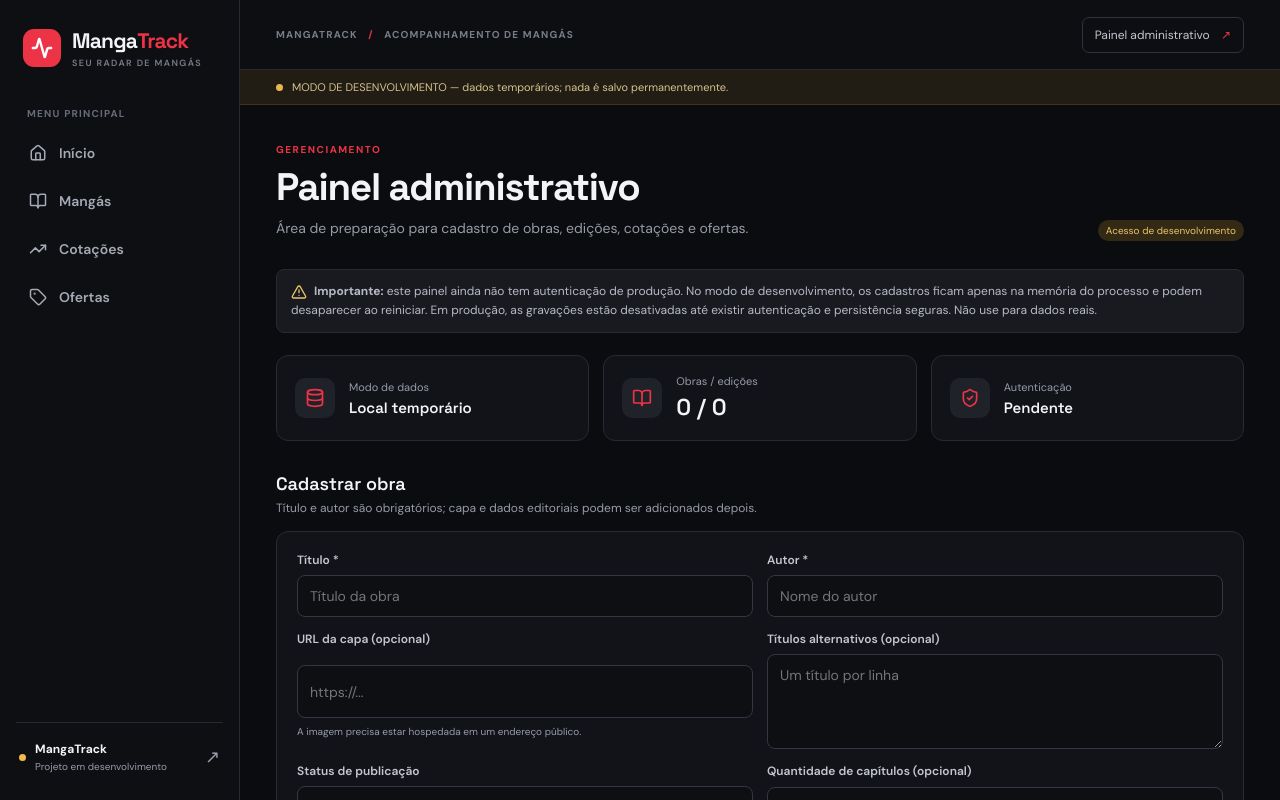
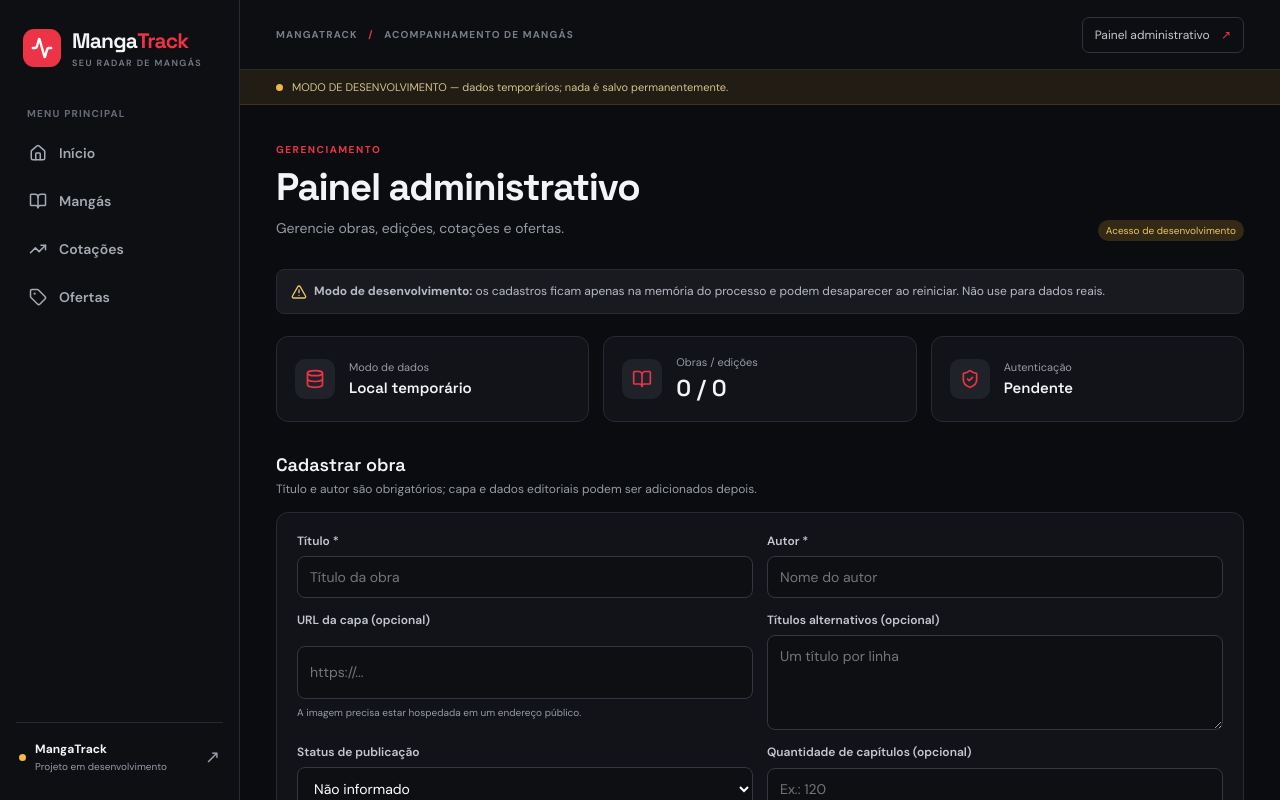
Before and after one commit to plpa12/MangaTrack, a Next.js app: page /admin in a window 1280 px wide. Shown: the top 800 px of the page. Built offline with nearby package versions, Linux system fonts and the light colour scheme; no server answers.

Commit message:
feat: protect admin page with Supabase authorization

```diff
--- a/app/admin/page.tsx
+++ b/app/admin/page.tsx
@@ -1,4 +1,8 @@
 import Link from "next/link";
+import { redirect } from "next/navigation";
+import { dataMode } from "@/lib/data";
+import { isSupabaseAdmin } from "@/lib/supabase/admin";
+import { logoutAction } from "@/app/login/actions";
 import { AlertTriangle, BookOpen, Database, ShieldCheck, Tag, TrendingUp } from "lucide-react";
 import { getDataModeLabel, dataRepository } from "@/lib/data";
 import MangaForm from "./manga-form";
@@ -9,6 +13,7 @@ import OfferManagement from "./offer-management";
 import QuotationManagement from "./quotation-management";
 
 export default async function AdminPage() {
+  if (dataMode === "supabase" && !(await isSupabaseAdmin())) redirect("/login");
   const local = getDataModeLabel().startsWith("Modo local");
   const [mangas, editions, quotations, offers] = await Promise.all([
     dataRepository.listManga(),
@@ -17,8 +22,8 @@ export default async function AdminPage() {
     dataRepository.listOffers()
   ]);
   return <div>
-    <div className="page-heading"><div><span className="eyebrow">GERENCIAMENTO</span><h1>Painel administrativo</h1><p>Área de preparação para cadastro de obras, edições, cotações e ofertas.</p></div><span className="pill pill-warning">Acesso de desenvolvimento</span></div>
-    <div className="notice"><AlertTriangle size={16} style={{display:"inline",verticalAlign:"middle",marginRight:7,color:"#e8c46b"}}/><strong>Importante:</strong> este painel ainda não tem autenticação de produção. No modo de desenvolvimento, os cadastros ficam apenas na memória do processo e podem desaparecer ao reiniciar. Em produção, as gravações estão desativadas até existir autenticação e persistência seguras. Não use para dados reais.</div>
+    <div className="page-heading"><div><span className="eyebrow">GERENCIAMENTO</span><h1>Painel administrativo</h1><p>Gerencie obras, edições, cotações e ofertas.</p></div>{dataMode === "supabase" ? <form action={logoutAction}><button className="button" type="submit">Sair da conta</button></form> : <span className="pill pill-warning">Acesso de desenvolvimento</span>}</div>
+    {dataMode === "supabase" ? <div className="notice"><ShieldCheck size={16} style={{display:"inline",verticalAlign:"middle",marginRight:7}}/><strong>Supabase conectado.</strong> As operações são autorizadas pelo Supabase Auth e pelas políticas RLS do banco.</div> : <div className="notice"><AlertTriangle size={16} style={{display:"inline",verticalAlign:"middle",marginRight:7,color:"#e8c46b"}}/><strong>Modo de desenvolvimento:</strong> os cadastros ficam apenas na memória do processo e podem desaparecer ao reiniciar. Não use para dados reais.</div>}
     <div className="stats-grid">
       <div className="stat-card"><span className="stat-icon"><Database size={20}/></span><div><small>Modo de dados</small><strong style={{fontSize:15}}>{local ? "Local temporário" : "Supabase não ativo"}</strong></div></div>
       <div className="stat-card"><span className="stat-icon"><BookOpen size={20}/></span><div><small>Obras / edições</small><strong>{mangas.length} / {editions.length}</strong></div></div>
```
